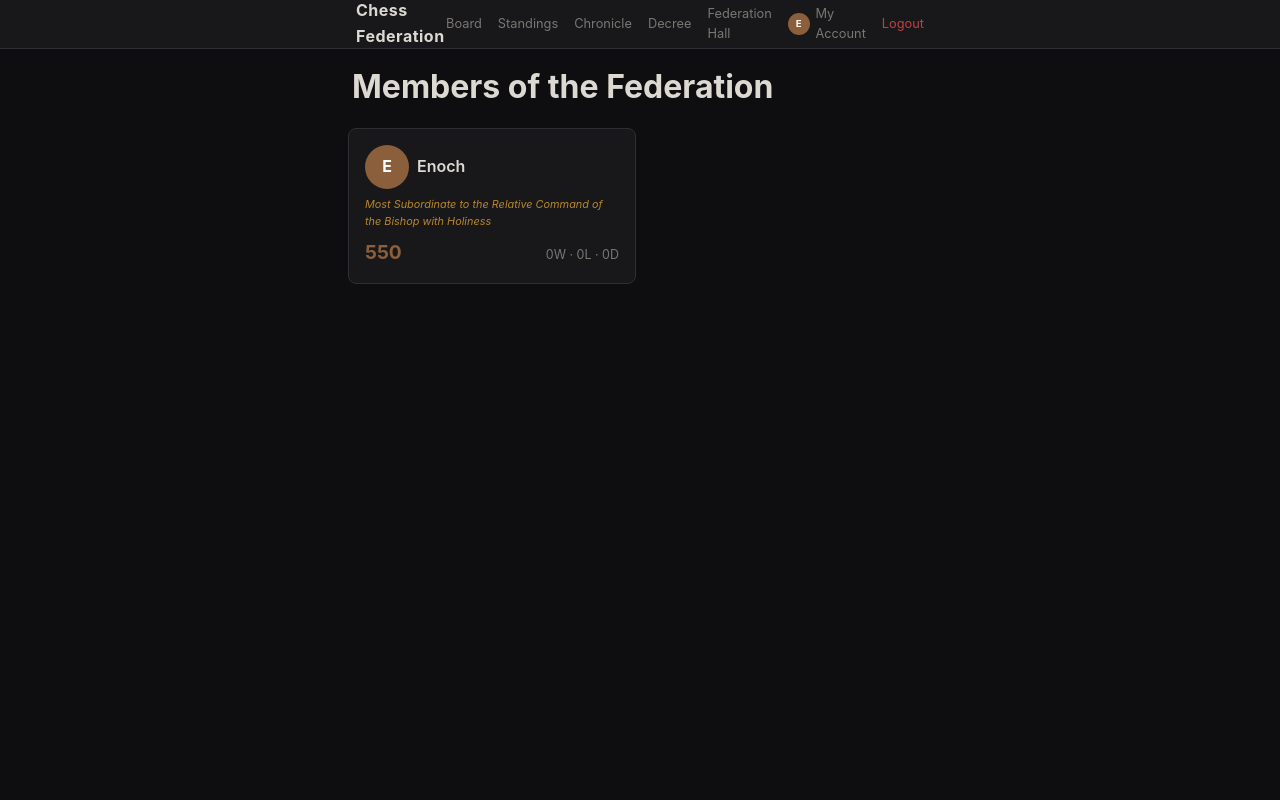
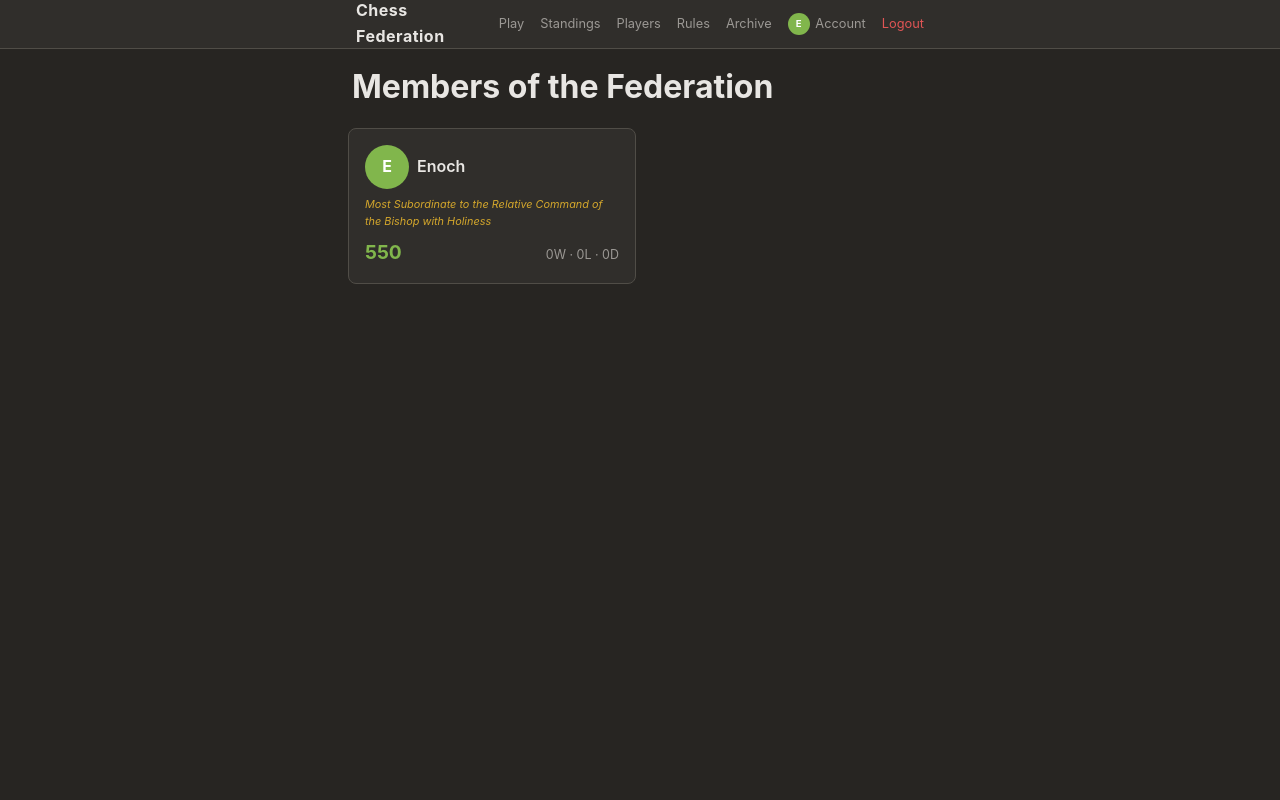
Before and after one commit to lydhndrxca/Chess-Federation, a Flask app: page /players in a window 1280 px wide. Run offline with Flask 3, Linux system fonts and the light colour scheme; a user stored in the database is signed in; parts of the project's set-up code (start-up, migrations or seed data) failed here and were passed over.

Commit message:
feat: UI polish, audio queue, profile reorder, Chess.com board theme
- Reorder player profile: Federation Record, Match Stats, Match History,
  Basement Gambling, Enoch's Drawer (always last); rename Service Record
  to Federation Record; fold Declarations into the record card
- Simplify nav menu labels: Play, Standings, Players, Rules, Archive, Account
- Increase daily Enoch wager limit from 1 to 3 matches per day
- Switch chessboard to Chess.com classic green/cream color scheme and
  update site palette to warmer dark brown tones for readability
- Replace legal-move dot indicators with full square highlights
- Add randomized 1.2–3.5s thinking delay before Enoch moves
- Rebuild audio into queue-based system: lines never overlap, each waits
  for the previous to finish; pre-cache Audio objects for instant playback;
  cap queue at 2 to prevent pile-up during fast play
- Update Enoch's welcome letter with paragraphs about the AI rebuild,
  his new voice, and the material tracking display

Made-with: Cursor

```diff
--- a/app/static/css/style.css
+++ b/app/static/css/style.css
@@ -1,24 +1,24 @@
 :root {
-    --bg: #0e0e10;
-    --bg-surface: #18181b;
-    --bg-card: #1f1f23;
-    --bg-hover: #2a2a2e;
-    --border: #2e2e33;
-    --text: #dcd8d2;
-    --text-muted: #7a7672;
-    --accent: #8b5e3c;
-    --green: #6a9f5b;
-    --red: #c04040;
-    --yellow: #b8862b;
-    --orange: #c46a2a;
-    --gold: #c9a23c;
-    --board-light: #b8a88a;
-    --board-dark: #5c4633;
-    --board-selected: rgba(139, 94, 60, 0.55);
-    --board-hl-light: #c9a23c;
-    --board-hl-dark: #8b5e3c;
-    --board-target-light: radial-gradient(circle, rgba(0,0,0,0.18) 25%, transparent 25%);
-    --board-target-dark: radial-gradient(circle, rgba(0,0,0,0.22) 25%, transparent 25%);
+    --bg: #272522;
+    --bg-surface: #302e2b;
+    --bg-card: #3a3835;
+    --bg-hover: #48453f;
+    --border: #504d47;
+    --text: #e8e6e3;
+    --text-muted: #9b9894;
+    --accent: #81b64c;
+    --green: #81b64c;
+    --red: #e05555;
+    --yellow: #d4a72c;
+    --orange: #d48a2c;
+    --gold: #d4a72c;
+    --board-light: #eeeed2;
+    --board-dark: #769656;
+    --board-selected: rgba(20, 85, 30, 0.5);
+    --board-hl-light: #f6f668;
+    --board-hl-dark: #baca44;
+    --board-target-light: rgba(20, 85, 30, 0.35);
+    --board-target-dark: rgba(20, 85, 30, 0.35);
     --radius: 8px;
     --radius-sm: 4px;
 }
@@ -1674,7 +1674,7 @@ a:hover { text-decoration: underline; }
     top: -6px;
     width: 4px;
     height: 14px;
-    background: linear-gradient(to top, #8b5e3c, #c9a23c);
+    background: linear-gradient(to top, #5a8a2e, #81b64c);
     border-radius: 2px;
     animation: candleFlicker 2s infinite alternate;
 }
--- a/app/templates/base.html
+++ b/app/templates/base.html
@@ -17,14 +17,14 @@
                 <span></span><span></span><span></span>
             </button>
             <div class="nav-links" id="navLinks">
-                <a href="{{ url_for('main.board_redirect') }}">Board</a>
+                <a href="{{ url_for('main.board_redirect') }}">Play</a>
                 <a href="{{ url_for('main.standings') }}">Standings</a>
-                <a href="{{ url_for('players.chronicle') }}">Chronicle</a>
-                <a href="{{ url_for('decree.decree_page') }}">Decree</a>
-                <a href="{{ url_for('hall.federation_hall') }}">Federation Hall</a>
+                <a href="{{ url_for('players.chronicle') }}">Players</a>
+                <a href="{{ url_for('decree.decree_page') }}">Rules</a>
+                <a href="{{ url_for('hall.federation_hall') }}">Archive</a>
                 <a href="{{ url_for('players.my_account') }}" class="nav-user-link">
                     {{ avatar(current_user, 'xs') }}
-                    My Account
+                    Account
                 </a>
                 <a href="{{ url_for('auth.logout') }}" class="nav-logout">Logout</a>
             </div>
--- a/app/templates/game.html
+++ b/app/templates/game.html
@@ -134,7 +134,6 @@
             <svg class="mute-icon-off" width="18" height="18" viewBox="0 0 24 24" fill="none" stroke="currentColor" stroke-width="2" style="display:none"><polygon points="11 5 6 9 2 9 2 15 6 15 11 19 11 5"/><line x1="23" y1="9" x2="17" y2="15"/><line x1="17" y1="9" x2="23" y2="15"/></svg>
         </button>
     </div>
-    <audio id="enochAudio" preload="none"></audio>
 
     {# ── Named sequence display ── #}
     <div class="gv-sequence" id="sequenceBar" {% if not seq_match %}style="display:none"{% endif %}>
--- a/app/templates/home.html
+++ b/app/templates/home.html
@@ -16,6 +16,12 @@
             <p>And when the other players are too slow, too cowardly, or simply too far away—you may come downstairs and play <em>me</em>. I sit in the damp, waiting. I will give you a practice match, free of consequence. Or, if you are feeling particularly reckless, you may <strong>wager</strong> your rating points against mine. I keep a small table in the corner for this purpose. The candles are already lit.</p>
 
             <p>But I should warn you: my temperament shifts. Some days I am slow, half-asleep in the dark, barely paying attention. Other days I am <em>furious</em>. Check my mood before you sit down. The stakes change with my patience.</p>
+
+            <p>I have been… improving myself. Down here in the dark, between the dripping and the silence, I have been studying. I see deeper now. I read the board the way one reads a wound—positionally, structurally, with an understanding of what will <em>rot</em> if left unattended. My pawns know where they belong. My knights have learned cruelty. When I am angry, I play at a level that will make your fingers tremble. Do not mistake my quiet moods for weakness. Even at my gentlest, I am still thinking.</p>
+
+            <p>You will also notice that I have found my <strong>voice</strong>. I speak now. When you sit across from me, you will hear me—muttering, taunting, whispering observations about your ruin. You may silence me, if the sound of truth is too much. There is a small button for cowards. But I recommend you listen. The things I say are <em>important</em>.</p>
+
+            <p>I have also begun keeping a more thorough inventory of the carnage. Every piece devoured, every material advantage gained or squandered—it is all displayed now, tallied beside your name in cold little symbols. You will see exactly what you have lost. And what your opponent has collected from your corpse.</p>
 
             <p>If you wish to touch the pieces—if you wish to feel how cold and heavy they are—you must give me something first.</p>
 
```
Also changed, not shown: app/routes/game.py (+16 -6 lines), app/static/css/chessground-theme.css (+12 -10 lines), app/static/js/board.js (+77 -18 lines), app/templates/profile.html (+107 -106 lines).
